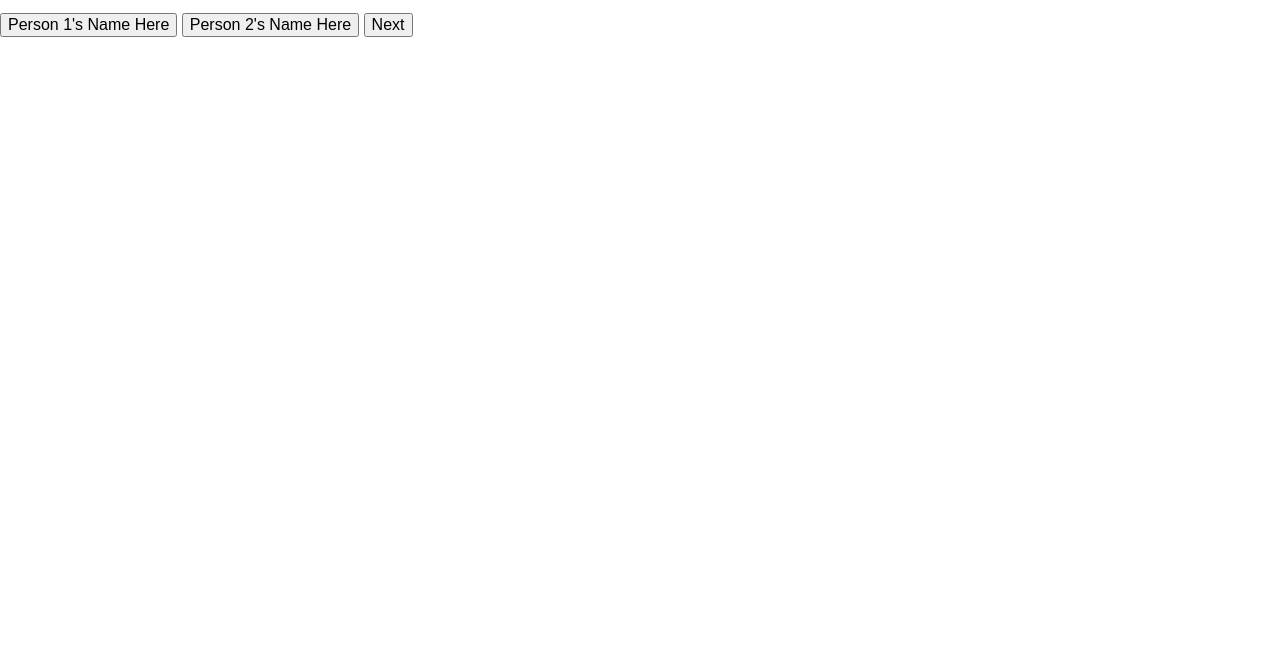
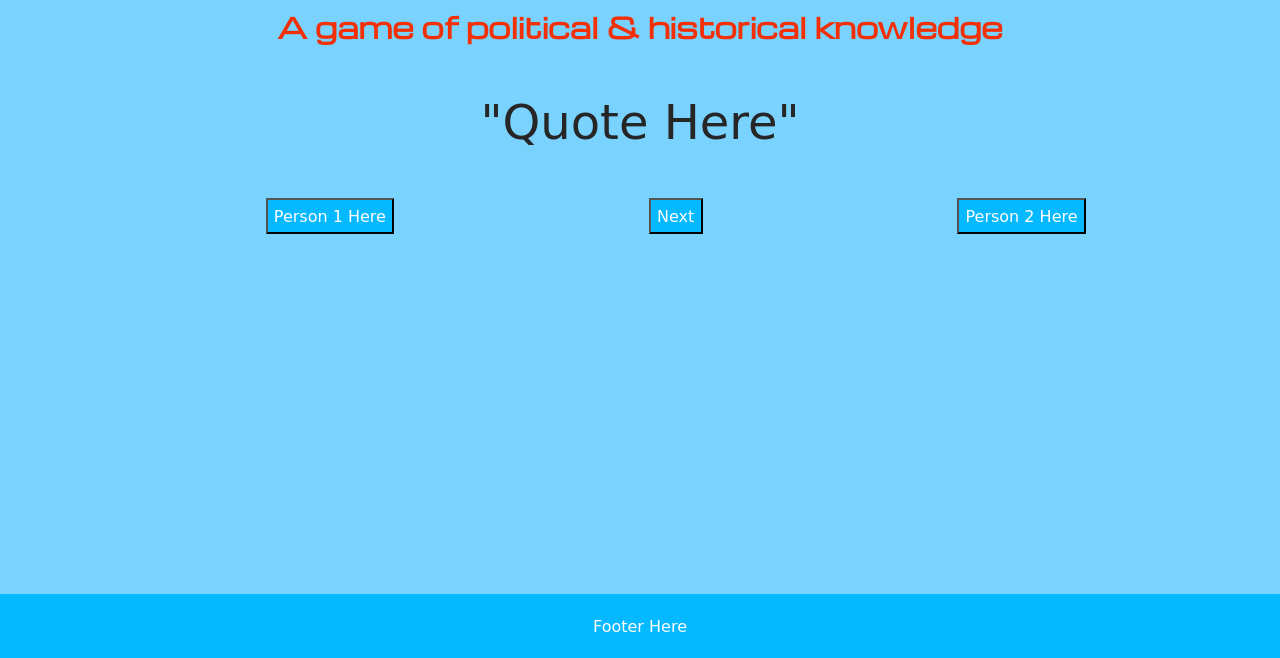
Before and after one commit to emlandi/who_said_it, a website: page public/index.html in a window 1280 px wide. Shown: the part 142-800 px from the top of the page. Drawn offline with nearby package versions, Linux system fonts and the light colour scheme; a web font is replaced by a local one.

Commit message:
added base styling and js to highlight clicked box

```diff
--- a/public/app.js
+++ b/public/app.js
@@ -0,0 +1,17 @@
+//highlights left photo when clicked
+$('#person1').click(function(){
+  $(this).attr("class", "clicked");
+  $('#person2').attr("class", "");
+});
+
+//highlights right photo when clicked
+$('#person2').click(function(){
+  $(this).attr("class", "clicked");
+  $('#person1').attr("class", "");
+});
+
+//next button removes border/class
+$('#next').click(function(){
+  $('#person1').attr("src", "").attr("class", "");
+  $('#person2').attr("src", "").attr("class", "");
+});
--- a/public/css/base.css
+++ b/public/css/base.css
@@ -0,0 +1,67 @@
+body {
+  font-family: 'Annie Use Your Telescope', cursive;
+  background-color: #7AD2FF;
+  color: #262626;
+  font-size: 1em;
+  padding: 1em;
+}
+
+h1 {
+  font-family: 'Michroma', sans-serif;
+  color: #F23004;
+  font-size: 3em;
+  text-align: center;
+}
+
+h2,
+h3 {
+  font-family: 'Michroma', sans-serif;
+  color: #F23004;
+  font-size: 1.75em;
+  text-align: center;
+}
+
+blockquote {
+  font-size:  3em;
+  text-align: center;
+  color: #262626;
+}
+
+input {
+  background-color: #04B9FF;
+  color: #FFFCFF;
+  text-align: center;
+  padding: .5%;
+  margin-left: 20%;
+  display: inline-block;
+
+}
+/*
+#person1 {
+  float: left;
+  margin-left: 25%;
+}
+
+#person2 {
+  float: right;
+  margin-right: 25%;
+}
+
+#next {
+  position: center;
+}*/
+
+.clicked {
+  border: medium solid #262626;
+}
+
+footer {
+  position: fixed;
+  left: 0;
+  bottom: 0;
+  right: 0;
+  background-color: #04B9FF;
+  color: #FFFCFF;
+  text-align: center;
+  padding: .5%;
+}
--- a/public/index.html
+++ b/public/index.html
@@ -3,20 +3,28 @@
   <head>
     <meta charset="UTF-8">
     <link rel="stylesheet" type="text/css" href="css/reset.css">
+    <link href='https://fonts.googleapis.com/css?family=Michroma|Annie+Use+Your+Telescope' rel='stylesheet' type='text/css'>
     <link rel="stylesheet" type="text/css" href="css/base.css">
     <title>Who Said It?</title>
   </head>
   <body>
 
     <h1>Who Said It?</h1>
-    <h3>Get to know your presidential candidates</h3>
+    <h3>A game of political & historical knowledge</h3>
 
     <blockquote>"Quote Here"</blockquote>
-    <input type="button" id="person1" value="Person 1's Name Here">
-    <input type="button" id="person2" value="Person 2's Name Here">
+
+    <input type="button" id="person1" value="Person 1 Here">
     <input type="button" id="next" value="Next">
+    <input type="button" id="person2" value="Person 2 Here">
+
+
+    <footer>
+      <p>Footer Here</p>
+    </footer>
 
     <script src="https://ajax.googleapis.com/ajax/libs/jquery/2.1.4/jquery.min.js"></script>
     <script type="text/javascript" src="app.js"></script>
+
   </body>
 </html>
```
Also changed, not shown: README.md.
